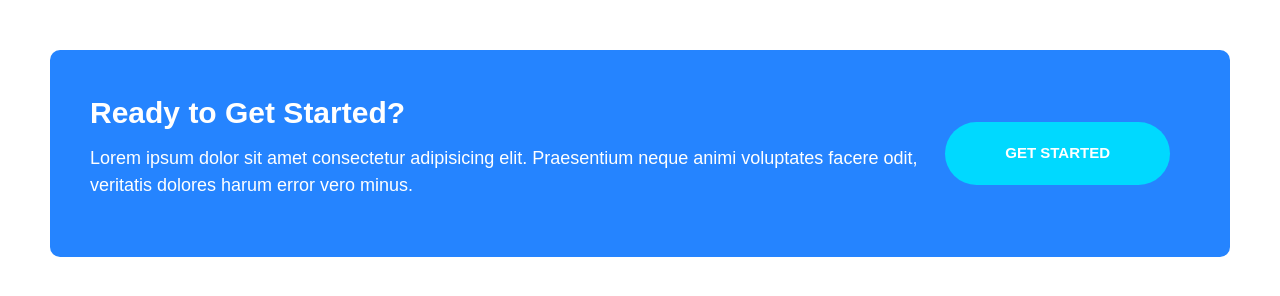
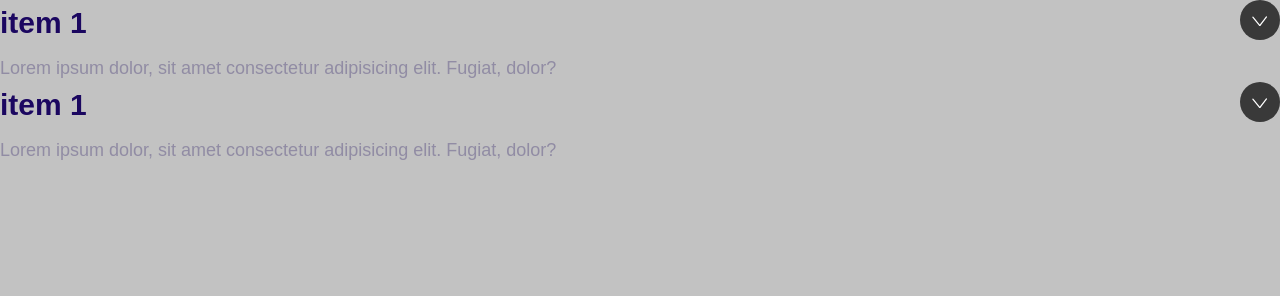
Before and after one commit to im-rahman1/moshifyClone, a plain HTML site: page index.html in a window 1280 px wide. Drawn offline with Linux system fonts and the light colour scheme.

Commit message:
Define styles for collapsibles

```diff
--- a/css/styles.css
+++ b/css/styles.css
@@ -530,3 +530,35 @@ a {
     margin: 0 2rem;
   }
 }
+
+/* Collapsibles */
+.collapsible__header {
+  display: flex;
+  justify-content: space-between;
+}
+
+.collapsible__heading {
+  margin-top: 0;
+  font-size: 3rem;
+}
+
+.collapsible__chevron {
+  transform: rotate(-90deg);
+  transition: transform 0.3s;
+}
+
+.collapsible__content {
+  max-height: 0;
+  overflow: hidden;
+  opacity: 0;
+  transition: all 0.3s;
+}
+
+.collapsible--expanded .collapsible__chevron {
+  transform: rotate(0);
+}
+
+.collapsible--expanded .collapsible__content {
+  max-height: 100vh;
+  opacity: 1;
+}
--- a/index.html
+++ b/index.html
@@ -8,19 +8,30 @@
     <link rel="stylesheet" href="css\normalize.css" />
     <link rel="stylesheet" href="css\styles.css" />
   </head>
-  <body style="padding: 5rem">
-    <div class="callout callout--primary">
-      <div class="grid grid--1x2">
-        <div class="callout__content">
-          <h2 class="callout__heading">Ready to Get Started?</h2>
-          <p>
-            Lorem ipsum dolor sit amet consectetur adipisicing elit. Praesentium
-            neque animi voluptates facere odit, veritatis dolores harum error
-            vero minus.
-          </p>
-        </div>
-        <a href="#" class="btn btn--secondary btn--stretched">Get Started</a>
+  <body style="background-color: rgb(194, 194, 194)">
+    <div class="collapsible collapsible--expanded">
+      <header class="collapsible__header">
+        <h2 class="collapsible__heading">item 1</h2>
+        <svg class="icon icon-white collapsible__chevron">
+          <use xlink:href="images\sprite.svg#chevron"></use>
+        </svg>
+      </header>
+      <div class="collapsible__content">
+        Lorem ipsum dolor, sit amet consectetur adipisicing elit. Fugiat, dolor?
       </div>
     </div>
+
+    <div class="collapsible collapsible--expanded">
+      <header class="collapsible__header">
+        <h2 class="collapsible__heading">item 1</h2>
+        <svg class="icon icon-white collapsible__chevron">
+          <use xlink:href="images\sprite.svg#chevron"></use>
+        </svg>
+      </header>
+      <div class="collapsible__content">
+        Lorem ipsum dolor, sit amet consectetur adipisicing elit. Fugiat, dolor?
+      </div>
+    </div>
+    <script src="js/main.js"></script>
   </body>
 </html>
--- /dev/null
+++ b/js/main.js
@@ -0,0 +1,6 @@
+const collapsibles = document.querySelectorAll(".collapsible");
+collapsibles.forEach((item) =>
+  item.addEventListener("click", function () {
+    this.classList.toggle("collapsible--expanded");
+  })
+);
```
Also changed, not shown: components/collapsibles.html (added, +24 -0 lines).
